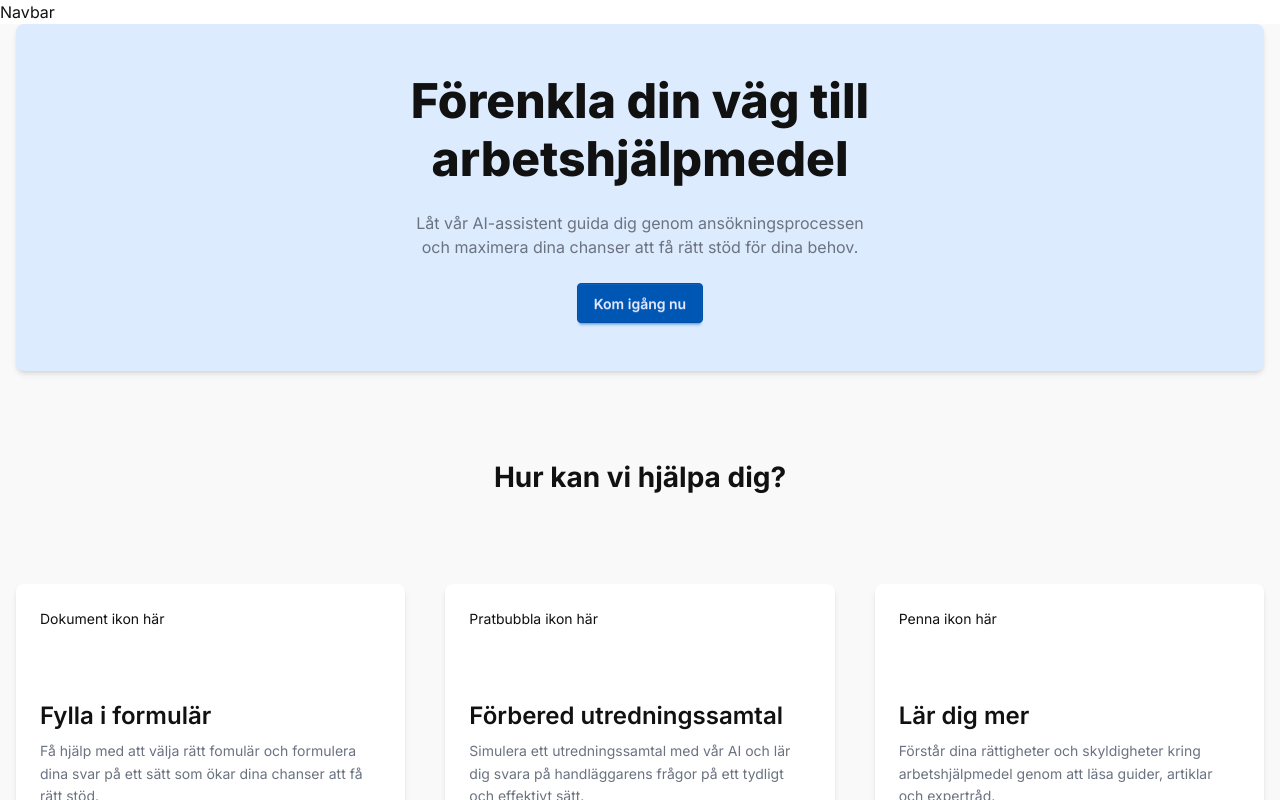
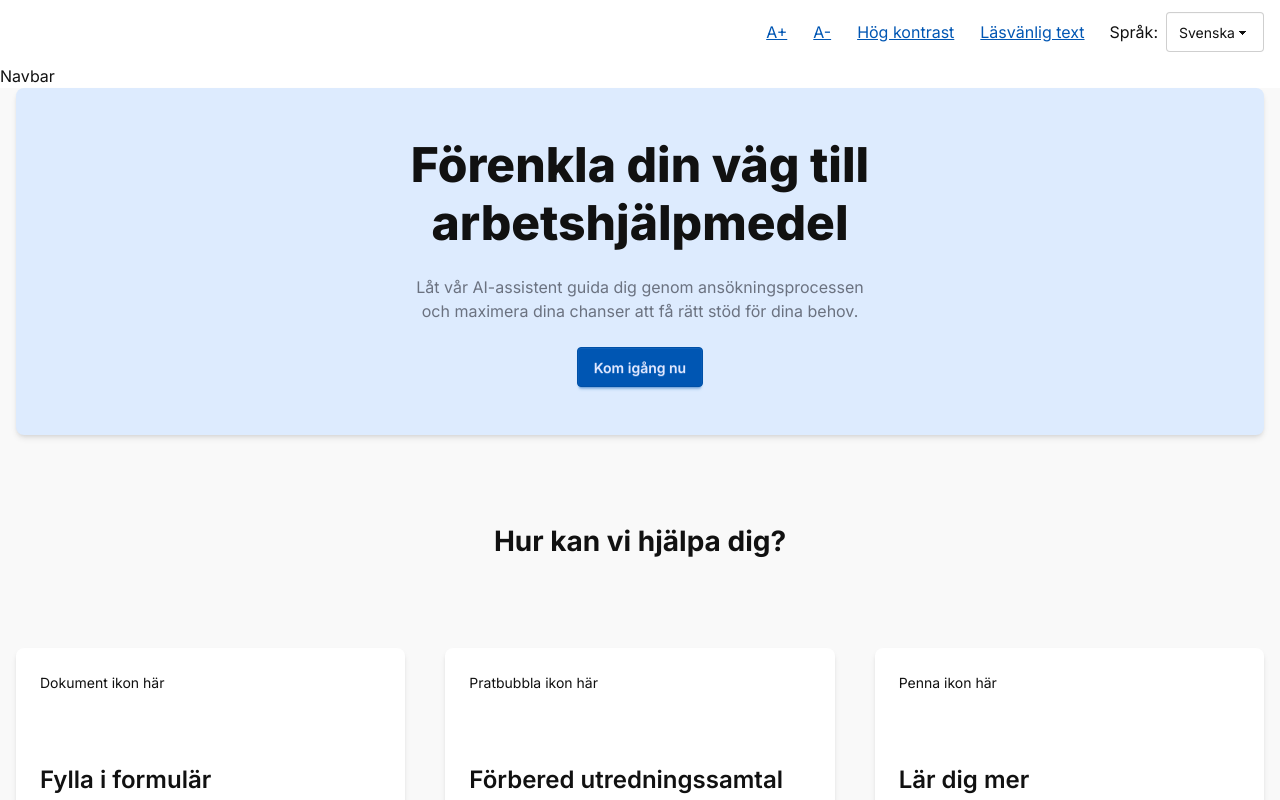
Before and after one commit to Gamefan00/chas_challenge, a Next.js app in the folder frontend/: page / in a window 1280 px wide. Shown: the top 800 px of the page. Built offline with nearby package versions, Linux system fonts and the light colour scheme.

Commit message:
added accessibility header

```diff
--- /dev/null
+++ b/frontend/app/components/homepage/AccessibilityHeader.jsx
@@ -0,0 +1,100 @@
+"use client";
+
+import { useEffect, useState } from "react";
+
+const AccessibilityHeader = () => {
+  const [activeLanguage, setActiveLanguage] = useState("sv");
+  const [isHighContrastMode, setIsHighContrastMode] = useState(false);
+  const [isEasyReadingMode, setIsEasyReadingMode] = useState(false);
+  const [currentFontSize, setCurrentFontSize] = useState(0);
+
+  const fontSizes = ["default", "large", "extra large"];
+
+  // Change active language
+  useEffect(() => {
+    console.log(`Current language is: ${activeLanguage === "en" ? "English" : "Swedish"}.`);
+  }, [activeLanguage]);
+
+  // Toggle contrast mode
+  useEffect(() => {
+    console.log(`High contrast mode ${isHighContrastMode ? "enabled" : "disabled"}.`);
+  }, [isHighContrastMode]);
+
+  // Toggle easy reading mode
+  useEffect(() => {
+    console.log(`Easy reading mode ${isEasyReadingMode ? "enabled" : "disabled"}.`);
+  }, [isEasyReadingMode]);
+
+  // Change font size
+  useEffect(() => {
+    document.documentElement.style.fontSize =
+      currentFontSize === 0 ? "100%" : currentFontSize === 1 ? "110%" : "120%";
+    console.log(`Font size set to ${fontSizes[currentFontSize]}.`);
+  }, [currentFontSize]);
+
+  function changeFontSize(operator) {
+    // Early return to prevent too small or too big font size (Available sizes: 0, 1, 2)
+    if (currentFontSize === 0 && operator === "decrease") return;
+    if (currentFontSize === 2 && operator === "increase") return;
+
+    // Increase or decrease the font size based on operator argument
+    if (operator === "increase") setCurrentFontSize(currentFontSize + 1);
+    if (operator === "decrease") setCurrentFontSize(currentFontSize - 1);
+  }
+
+  return (
+    <div className="navbar justify-end px-4">
+      <div className="flex items-center gap-6">
+        {/* Font controls  */}
+        <button
+          onClick={() => changeFontSize("increase")}
+          aria-label="Increase font size"
+          className="btn btn-link link-hover px-0 text-base font-normal"
+        >
+          A+
+        </button>
+        <button
+          onClick={() => changeFontSize("decrease")}
+          aria-label="Decrease font size"
+          className="btn btn-link link-hover px-0 text-base font-normal"
+        >
+          A-
+        </button>
+
+        {/* High contrast mode toggle */}
+        <button
+          onClick={() => setIsHighContrastMode(!isHighContrastMode)}
+          className="btn btn-link link-hover px-0 text-base font-normal"
+        >
+          Hög kontrast
+        </button>
+
+        {/* Easy reading mode toggle  */}
+        <button
+          onClick={() => setIsEasyReadingMode(!isEasyReadingMode)}
+          className="btn btn-link link-hover px-0 text-base font-normal"
+        >
+          Läsvänlig text
+        </button>
+
+        {/* Language selector  */}
+        <div className="flex items-center gap-2">
+          <label htmlFor="language-select">Språk:</label>
+          <select
+            onChange={(e) => {
+              setActiveLanguage(e.target.value);
+            }}
+            id="language-select"
+            className="select"
+            value={activeLanguage}
+          >
+            <option value={"sv"}>Svenska</option>
+            <option value={"en"}>English</option>
+          </select>
+        </div>
+      </div>
+    </div>
+  );
+};
+
+export default AccessibilityHeader;
--- a/frontend/app/layout.js
+++ b/frontend/app/layout.js
@@ -1,6 +1,7 @@
 import "./globals.css";
 import Footer from "./components/homepage/Footer";
 import Navbar from "./components/homepage/Navbar";
+import AccessibilityHeader from "./components/homepage/AccessibilityHeader";
 
 export const metadata = {
   title: "Create Next App",
@@ -11,6 +12,7 @@ export default function RootLayout({ children }) {
   return (
     <html lang="en">
       <body className={`antialiased`}>
+        <AccessibilityHeader />
         <Navbar />
         {children}
         <Footer />
```
